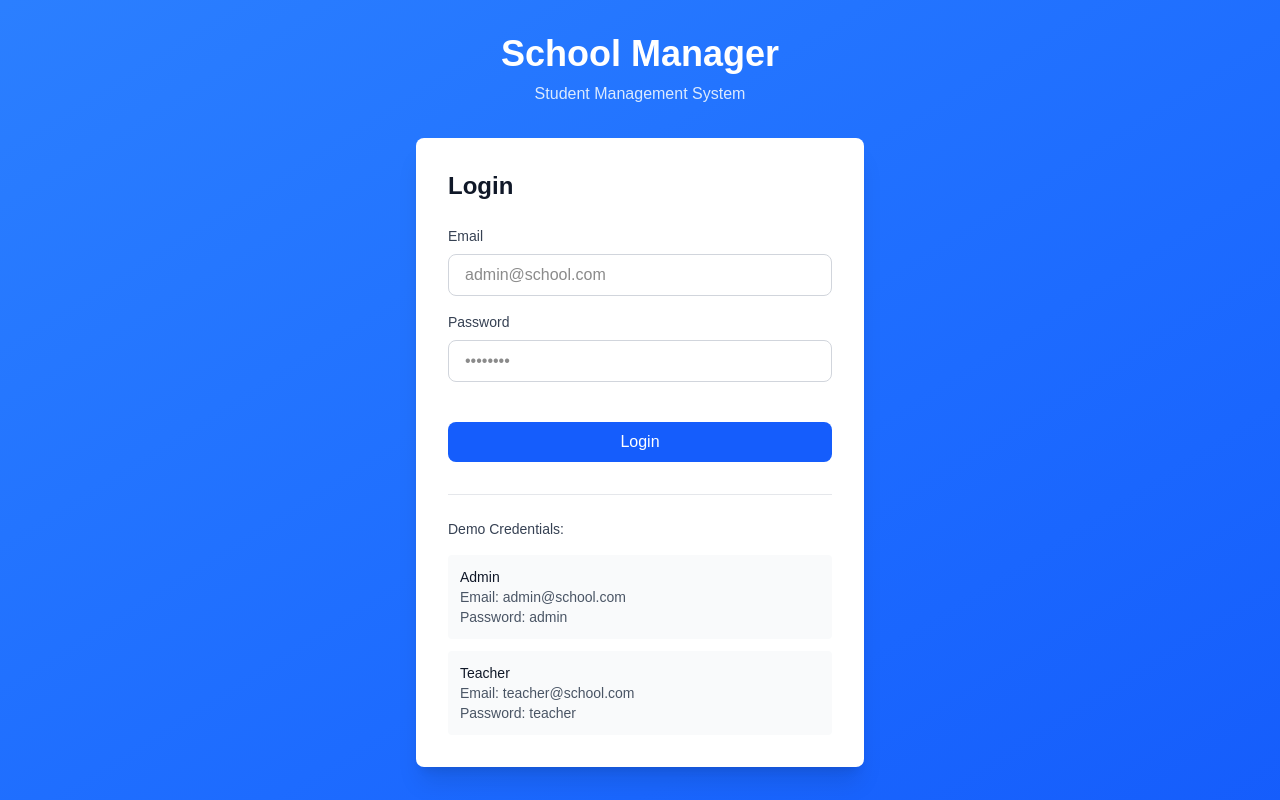
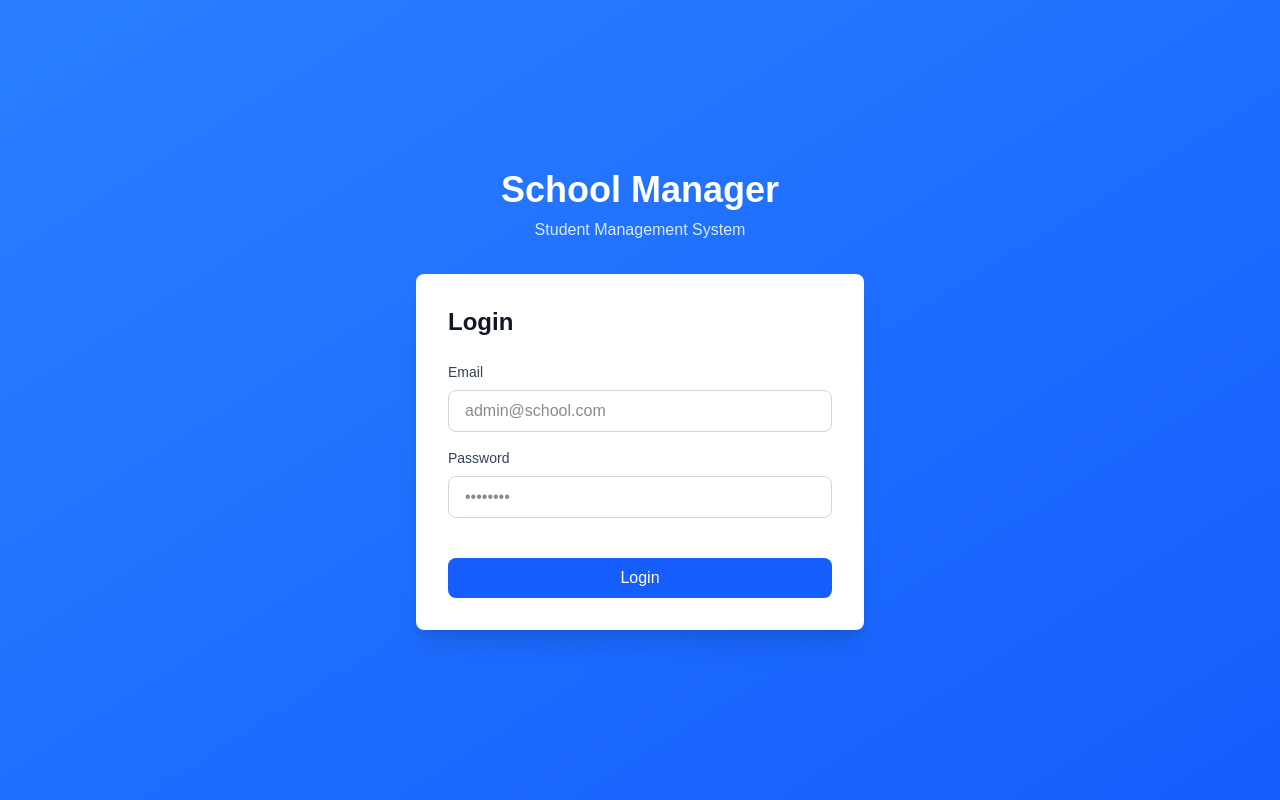
Before and after one commit to mohsinub/schoolApp, a Next.js app: page /login in a window 1280 px wide. Built offline with nearby package versions, Linux system fonts and the light colour scheme; no server answers.

Commit message:
removed admin data

```diff
--- a/src/app/login/page.js
+++ b/src/app/login/page.js
@@ -98,22 +98,7 @@ export default function LoginPage() {
             </button>
           </form>
 
-          {/* Demo Credentials */}
-          <div className="mt-8 pt-6 border-t border-gray-200">
-            <p className="text-sm font-medium text-gray-700 mb-4">Demo Credentials:</p>
-            <div className="space-y-3 text-sm text-gray-600">
-              <div className="bg-gray-50 p-3 rounded">
-                <p className="font-medium text-gray-900">Admin</p>
-                <p>Email: admin@school.com</p>
-                <p>Password: admin</p>
-              </div>
-              <div className="bg-gray-50 p-3 rounded">
-                <p className="font-medium text-gray-900">Teacher</p>
-                <p>Email: teacher@school.com</p>
-                <p>Password: teacher</p>
-              </div>
-            </div>
-          </div>
+
         </div>
       </div>
     </div>
```
